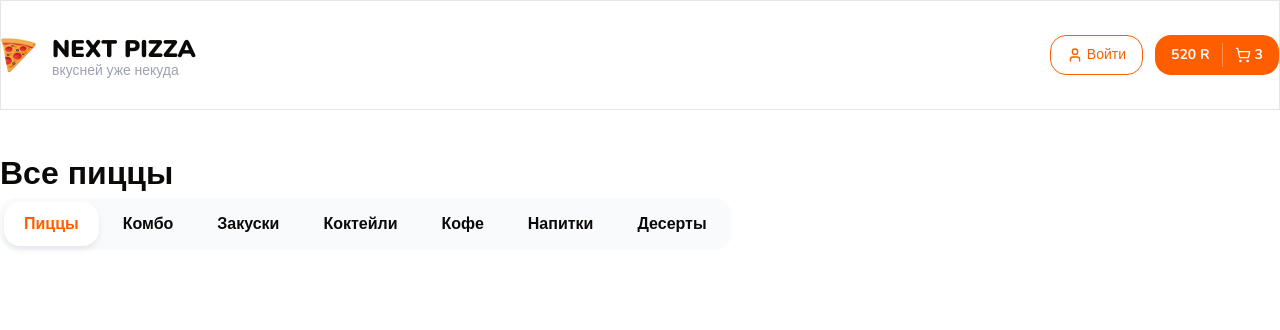
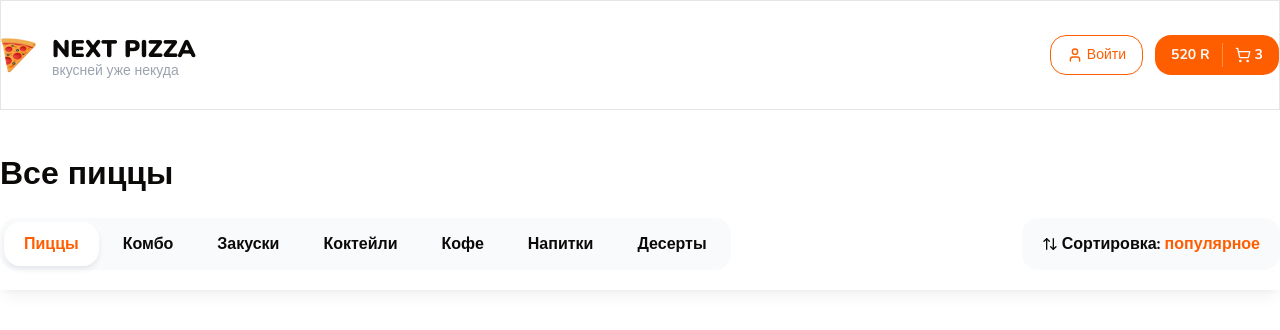
Before and after one commit to ValeraKaktotak/Next-Pizza-2024, a Next.js app: page / in a window 1280 px wide. Shown: the top 330 px of the page. Built offline with nearby package versions, Linux system fonts and the light colour scheme.

Commit message:
done TopBar component design

```diff
--- a/app/page.tsx
+++ b/app/page.tsx
@@ -1,13 +1,13 @@
 //Components
-import { Categories, Container, Title } from '@/components/shared'
+import { Container, Title, TopBar } from '@/components/shared'
 
 export default function Home() {
   return (
     <>
       <Container className='mt-10'>
         <Title text='Все пиццы' size='lg' className='font-extrabold' />
-        <Categories />
       </Container>
+      <TopBar />
     </>
   )
 }
--- /dev/null
+++ b/components/shared/SortPopUp.tsx
@@ -0,0 +1,24 @@
+import { ArrowUpDown } from 'lucide-react'
+import React from 'react'
+
+//Utils
+import { cn } from '@/lib/utils'
+
+interface Props {
+  className?: string
+}
+
+export const SortPopUp: React.FC<Props> = ({ className }) => {
+  return (
+    <div
+      className={cn(
+        className,
+        'inline-flex h-[52px] cursor-pointer items-center gap-1 rounded-2xl bg-gray-50 px-5'
+      )}
+    >
+      <ArrowUpDown size={16} />
+      <b>Сортировка:</b>
+      <b className='text-primary'>популярное</b>
+    </div>
+  )
+}
--- /dev/null
+++ b/components/shared/TopBar.tsx
@@ -0,0 +1,27 @@
+import React from 'react'
+
+//Utils
+import { cn } from '@/lib/utils'
+
+//Components
+import { Categories, Container, SortPopUp } from '@/components/shared'
+
+interface Props {
+  className?: string
+}
+
+export const TopBar: React.FC<Props> = ({ className }) => {
+  return (
+    <div
+      className={cn(
+        'sticky top-0 z-10 bg-white py-5 shadow-lg shadow-black/5',
+        className
+      )}
+    >
+      <Container className='flex items-center justify-between'>
+        <Categories />
+        <SortPopUp />
+      </Container>
+    </div>
+  )
+}
--- a/components/shared/index.ts
+++ b/components/shared/index.ts
@@ -1,4 +1,6 @@
 export { Categories } from './Categories'
 export { Container } from './Container'
 export { Header } from './Header'
+export { SortPopUp } from './SortPopUp'
 export { Title } from './Title'
+export { TopBar } from './TopBar'
```
